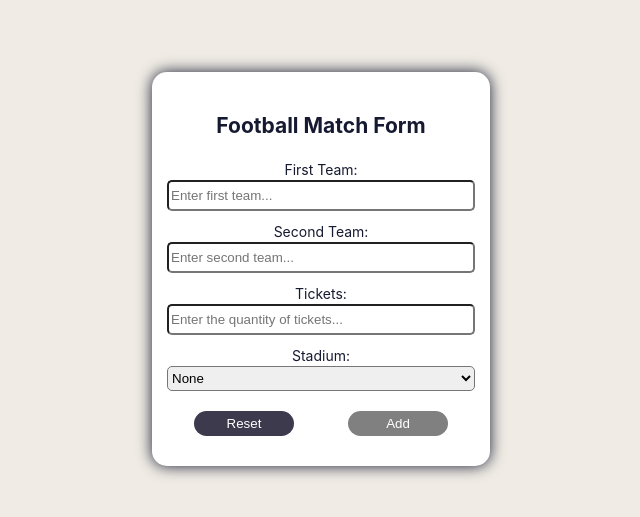
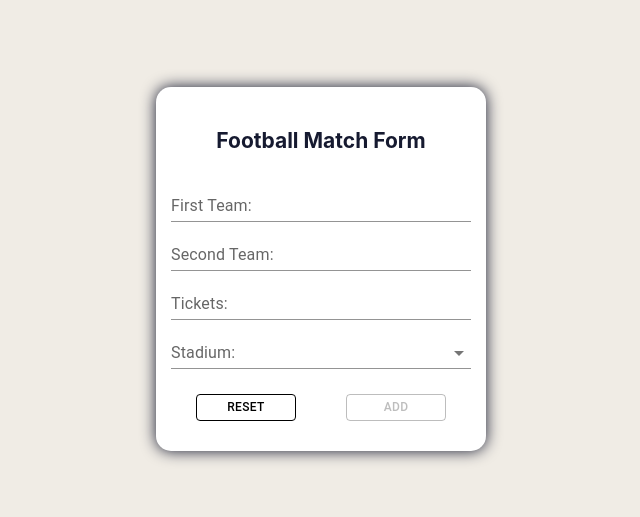
Before and after one commit to proga-react-practice/sigma-bohdan-mylyi, a React (Vite) app: page / in a window 1280 px wide. Shown: the part 131-648 px from the top of the page, without its empty margins (319-959 px from the left). Built offline with nearby package versions, Linux system fonts and the light colour scheme.

Commit message:
implement MUI solution in Form component

```diff
--- a/package.json
+++ b/package.json
@@ -10,6 +10,10 @@
     "preview": "vite preview"
   },
   "dependencies": {
+    "@emotion/react": "^11.11.4",
+    "@emotion/styled": "^11.11.5",
+    "@mui/icons-material": "^5.15.15",
+    "@mui/material": "^5.15.15",
     "react": "^18.2.0",
     "react-dom": "^18.2.0"
   },
--- a/src/Form.tsx
+++ b/src/Form.tsx
@@ -1,5 +1,9 @@
 import React, { useEffect, useState } from "react";
-import './component styles/Form.css';
+import "./component styles/Form.css";
+import TextField from "@mui/material/TextField";
+import { Button, Typography } from "@mui/material";
+import MenuItem from "@mui/material/MenuItem";
+import Grid from "@mui/material/Grid";
 
 interface FormProps {
   addButtonHandler: (block: Block) => void;
@@ -32,12 +36,8 @@ const Form: React.FC<FormProps> = ({ addButtonHandler }) => {
   const [formValid, setFormValid] = useState(false);
 
   useEffect(() => {
-    const {
-      firstTeamError,
-      secondTeamError,
-      ticketsError,
-      stadiumError,
-    } = formState;
+    const { firstTeamError, secondTeamError, ticketsError, stadiumError } =
+      formState;
     if (firstTeamError || secondTeamError || ticketsError || stadiumError) {
       setFormValid(false);
     } else {
@@ -46,7 +46,9 @@ const Form: React.FC<FormProps> = ({ addButtonHandler }) => {
   }, [formState]);
 
   const handleInputChange = (
-    e: React.ChangeEvent<HTMLInputElement | HTMLSelectElement>
+    e: React.ChangeEvent<
+      HTMLInputElement | HTMLSelectElement | HTMLTextAreaElement
+    >
   ) => {
     const { name, value } = e.target;
     if (name === "tickets" && parseInt(value) < 0) {
@@ -67,7 +69,9 @@ const Form: React.FC<FormProps> = ({ addButtonHandler }) => {
   };
 
   const handleBlur = (
-    e: React.FocusEvent<HTMLInputElement | HTMLSelectElement>
+    e: React.FocusEvent<
+      HTMLInputElement | HTMLSelectElement | HTMLTextAreaElement
+    >
   ) => {
     const { name, value } = e.target;
     setFormState((prevState) => ({
@@ -110,92 +114,141 @@ const Form: React.FC<FormProps> = ({ addButtonHandler }) => {
 
   return (
     <form className="form-container">
-      <label htmlFor="firstTeam">First Team:</label>
-      <input
+      <TextField
+        id="firstTeam"
+        label="First Team:"
+        variant="standard"
         onChange={(e) => handleInputChange(e)}
         onBlur={(e) => handleBlur(e)}
         value={formState.firstTeam}
         name="firstTeam"
         type="text"
         className="input"
-        id="firstTeam"
         placeholder="Enter first team..."
-        required
+        sx={{
+          marginBottom: 3,
+        }}
       />
       {formState.firstTeamDirty && formState.firstTeamError && (
-        <div style={{ color: "red", fontWeight: "bold", fontSize: "12px"}}>
+        <Typography sx={{ color: "red", fontWeight: "bold", fontSize: 13 }}>
           {formState.firstTeamError}
-        </div>
+        </Typography>
       )}
-      <label htmlFor="secondTeam">Second Team:</label>
-      <input
+      <TextField
+        id="secondTeam"
+        label="Second Team:"
+        variant="standard"
         onChange={(e) => handleInputChange(e)}
         onBlur={(e) => handleBlur(e)}
         value={formState.secondTeam}
         name="secondTeam"
         type="text"
         className="input"
-        id="secondTeam"
         placeholder="Enter second team..."
-        required
+        sx={{
+          marginBottom: 3,
+        }}
       />
       {formState.secondTeamDirty && formState.secondTeamError && (
-        <div style={{ color: "red", fontWeight: "bold", fontSize: "12px", marginBottom: "5px"}}>
+        <Typography sx={{ color: "red", fontWeight: "bold", fontSize: 13 }}>
           {formState.secondTeamError}
-        </div>
+        </Typography>
       )}
-      <label htmlFor="numberOfTickets">Tickets:</label>
-      <input
+      <TextField
+        id="numberOfTickets"
+        label="Tickets:"
+        variant="standard"
         onChange={(e) => handleInputChange(e)}
         onBlur={(e) => handleBlur(e)}
         value={formState.tickets}
         name="tickets"
         type="number"
         className="input"
-        id="numberOfTickets"
         placeholder="Enter the quantity of tickets..."
-        required
+        sx={{
+          marginBottom: 3,
+        }}
       />
       {formState.ticketsDirty && formState.ticketsError && (
-        <div style={{ color: "red", fontWeight: "bold", fontSize: "12px", marginBottom: "5px"}}>
+        <Typography sx={{ color: "red", fontWeight: "bold", fontSize: 13 }}>
           {formState.ticketsError}
-        </div>
+        </Typography>
       )}
-      <label htmlFor="stadium">Stadium:</label>
-      <select
-        name="stadium"
+      <TextField
         id="stadium"
-        className="input input_select"
+        select
+        label="Stadium:"
+        variant="standard"
         onChange={(e) => handleInputChange(e)}
         onBlur={(e) => handleBlur(e)}
+        value={formState.stadium}
+        name="stadium"
+        className="input"
+        placeholder="Choose Stadium..."
+        sx={{
+          marginBottom: 3,
+        }}
       >
-        <option disabled>Choose Stadium:</option>
-        <option value="">None</option>
-        <option value="Parc Des Princes">Parc Des Princes</option>
-        <option value="Camp Nou">Camp Nou</option>
-      </select>
+        <MenuItem value="">
+          <em>None</em>
+        </MenuItem>
+        <MenuItem value={"Parc des Princes"}>Parc des Princes</MenuItem>
+        <MenuItem value={"Camp Nou"}>Camp Nou</MenuItem>
+      </TextField>
       {formState.stadiumDirty && formState.stadiumError && (
-        <div style={{ color: "red", fontWeight: "bold", fontSize: "12px",marginBottom: "5px"}}>
+        <Typography sx={{ color: "red", fontWeight: "bold", fontSize: 13 }}>
           {formState.stadiumError}
-          </div>
+        </Typography>
       )}
-  <div className="buttons">
-    <button
+      <Grid
+        container
+        direction="row"
+        justifyContent="space-around"
+        alignItems="center"
+      >
+        <Button
           type="reset"
-      className="buttonReset"
+          variant="outlined"
           onClick={resetHandler}
+          sx={
+            {
+              fontSize: 12,
+              marginTop: 3,
+              height: 27,
+              width: 100,
+              color: "black",
+              border: 1,
+              '&:hover': {
+                color: "white",
+                backgroundColor: "black",
+              },
+            }
+          }
         >
-      <span className="button-content">Reset</span>
-    </button>
-    <button
+          Reset
+        </Button>
+        <Button
           type="button"
-      className="buttonAdd"
           disabled={!formValid}
           onClick={handleAddButtonClick}
+          sx={
+            {
+              fontSize: 12,
+              marginTop: 3,
+              height: 27,
+              width: 100,
+              color: "black",
+              border: 1,
+              '&:hover': {
+                color: "white",
+                backgroundColor: "black",
+              },
+            }
+          }
         >
           <span className="button-content">Add</span>
-    </button>
-  </div>
+        </Button>
+      </Grid>
     </form>
   );
 };
```
Also changed, not shown: 1 other file (tests, documents, lock files or other folders). Lines whose indentation alone changed are shown as unchanged.
